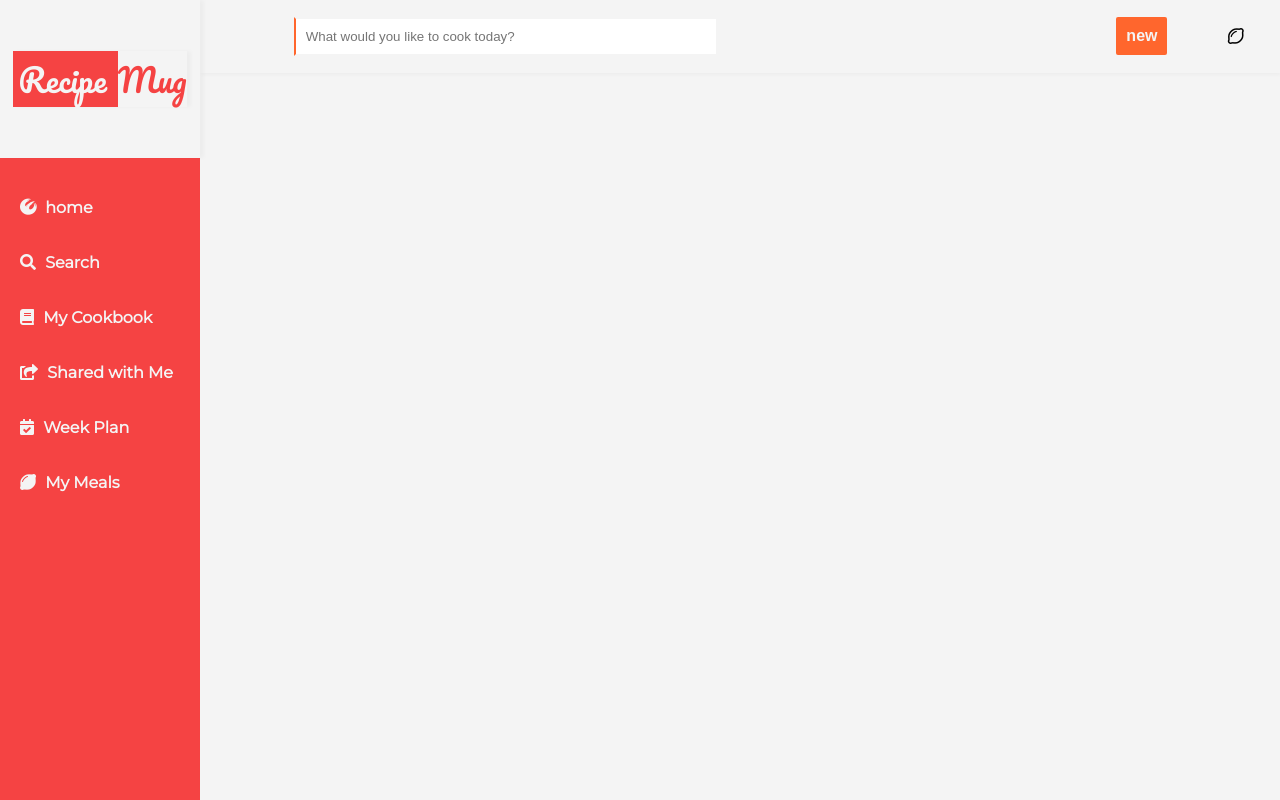
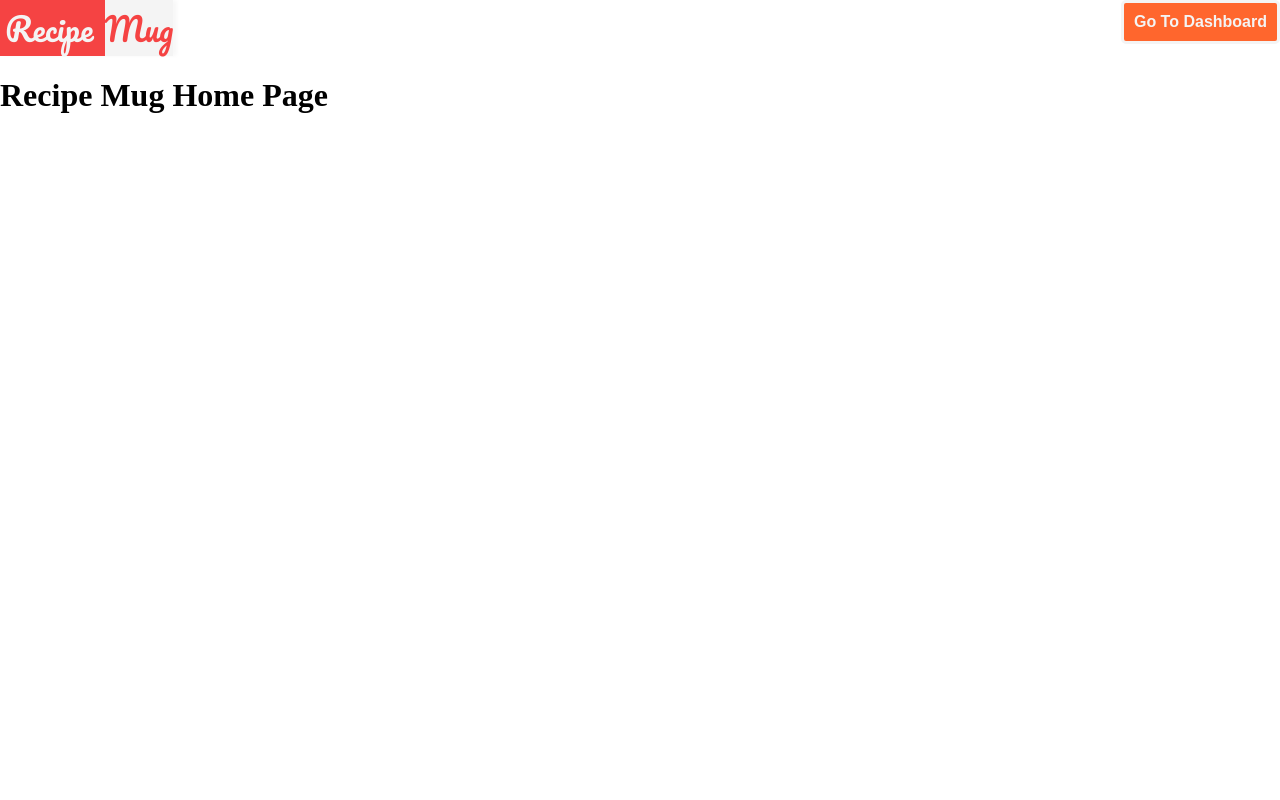
Before and after one commit to Guardiadelcastro/recipemug, a Vue app: page /#/ in a window 1280 px wide. Before the commit this address led to /#/dashboard. Built offline with nearby package versions, Linux system fonts and the light colour scheme.

Commit message:
minor fix

```diff
--- a/src/pages/HomePage.vue
+++ b/src/pages/HomePage.vue
@@ -1,7 +1,7 @@
 <template>
   <div>
     <HomeNavBar />
-    <h1>My Home Page</h1>
+    <h1>Recipe Mug Home Page</h1>
   </div>
 </template>
 
@@ -16,6 +16,5 @@ export default {
 };
 </script>
 
-<style>
-
+<style lang="stylus" scoped>
 </style>
--- a/src/router.js
+++ b/src/router.js
@@ -24,6 +24,10 @@ export default new Router({
       name: 'dashboard',
       component: Dashboard,
       children: [
+        {
+          path: '',
+          component: UserHome
+        },
         {
           path: 'home',
           name: 'home',
```
